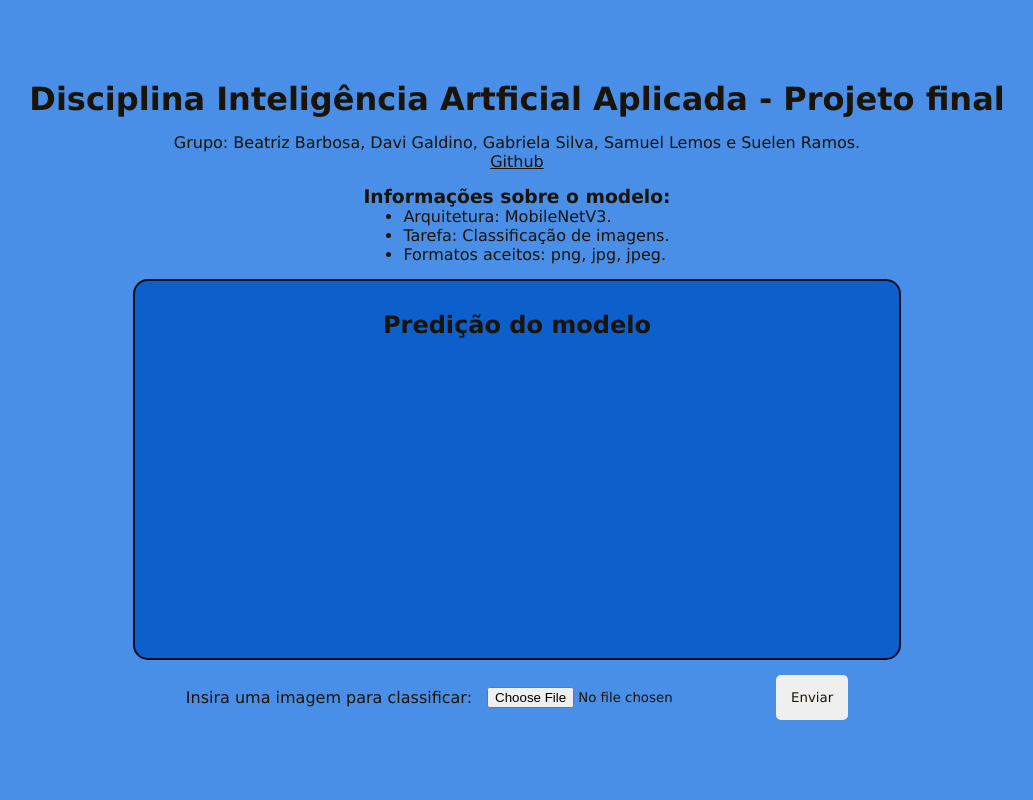
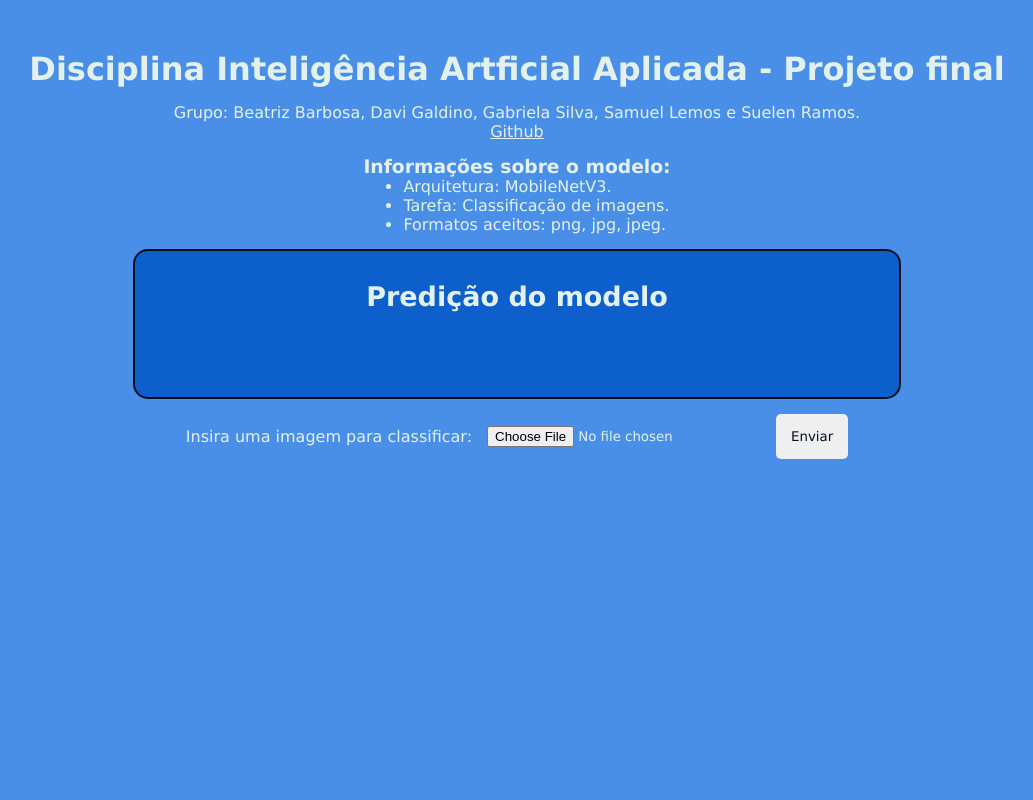
Before and after one commit to bea-codes/AI-model-deploy, a Flask app: page / in a window 1280 px wide. Shown: the whole page, without its empty margins (123-1156 px from the left). Run offline with Flask 2, Linux system fonts and the light colour scheme.

Commit message:
better display of predicted classes, changes in css

```diff
--- a/app.py
+++ b/app.py
@@ -1,5 +1,7 @@
+from glob import glob
 import os
 from flask import Flask, redirect, request, render_template
+from sympy import true
 from werkzeug.utils import secure_filename
 
 import torch
@@ -7,7 +9,7 @@ from torchvision import models
 from torchvision import transforms
 from PIL import Image
 
-UPLOAD_FOLDER = "./images"
+UPLOAD_FOLDER = "./static/images"
 app = Flask(__name__)
 app.config["UPLOAD_FOLDER"] = UPLOAD_FOLDER
 ALLOWED_EXTENSIONS = {"png", "jpg", "jpeg"}
@@ -47,6 +49,12 @@ def alexnetPredict(img_path):
 
 @app.route("/")
 def home():
+    try:
+        images_dir = glob("./static/images/*")
+        for file in images_dir:
+            os.remove(file)
+    finally:
+        pass
     return render_template("index.html")
 
 
@@ -63,10 +71,9 @@ def predict():
         print(filename)
         file.save(os.path.join(app.config["UPLOAD_FOLDER"], filename))
 
-    class_predictions = alexnetPredict(f"./images/{filename}")
-    os.remove(f"./images/{filename}")
-
-    return render_template("index.html", prediction_result=class_predictions)
+    class_predictions = alexnetPredict(f"./static/images/{filename}")
+    # os.remove(f"./images/{filename}")
+    return render_template("index.html", prediction_result=class_predictions, img_path=f"./static/images/{file.filename}")
 
 
 if __name__ == "__main__":
--- a/static/style.css
+++ b/static/style.css
@@ -3,7 +3,7 @@
   box-sizing: border-box;
   font-family: "Lucida Sans", "Lucida Sans Regular", "Lucida Grande",
     "Lucida Sans Unicode", Geneva, Verdana, sans-serif;
-  color: #191308;
+  color: rgb(227, 241, 236);
 }
 
 html {
@@ -14,7 +14,7 @@ html {
 body {
   background-color: #4a8fe7;
   width: 100%;
-  height: 100%;
+  margin-top: 50px;
   display: flex;
   align-items: center;
   justify-content: center;
@@ -46,7 +46,9 @@ input {
   cursor: pointer;
   margin-left: 15px;
 }
-
+button{
+  color: #020e1e;
+}
 .wrapper {
   width: 100%;
   height: 80%;
@@ -55,21 +57,26 @@ input {
 
 .prediction {
   width: 60%;
-  height: 80%;
   border: 2px solid #020e1e;
   border-radius: 15px;
   display: flex;
   align-items: center;
   flex-direction: column;
   background-color: #0d60cc;
-  text-align: center;
   padding: 5px;
   margin-top: 15px;
+  text-align: left;
+  font-size: 18px;
 }
 
 .prediction h2 {
   margin-top: 25px;
   margin-bottom: 50px;
+}
+
+.prediction ul{
+  font-size: 20px;
+  margin-bottom: 15px;
 }
 
 .grupo {
@@ -91,3 +98,8 @@ input {
 #submit:hover {
   background-color: #0d60cc;
 }
+
+#predicted_img{
+  width: 45%;
+  margin-bottom: 15px;
+}
--- a/templates/index.html
+++ b/templates/index.html
@@ -26,7 +26,13 @@
       </div>
       <div class="prediction">
         <h2>Predição do modelo</h2>
-        {{prediction_result}}
+        <!-- {{prediction_result}} -->
+        <img src="{{img_path}}" alt="" id="predicted_img">
+        <ul>
+          {%for prediction in prediction_result%}
+          <li>{{prediction}}</li>
+          {%endfor%}
+        </ul>
 	    </div>
       <form action="{{url_for('predict')}}" method="post" class="" enctype=multipart/form-data>
         <p>Insira uma imagem para classificar:</p>
```
Also changed, not shown: images/fusca.jpg (deleted).
